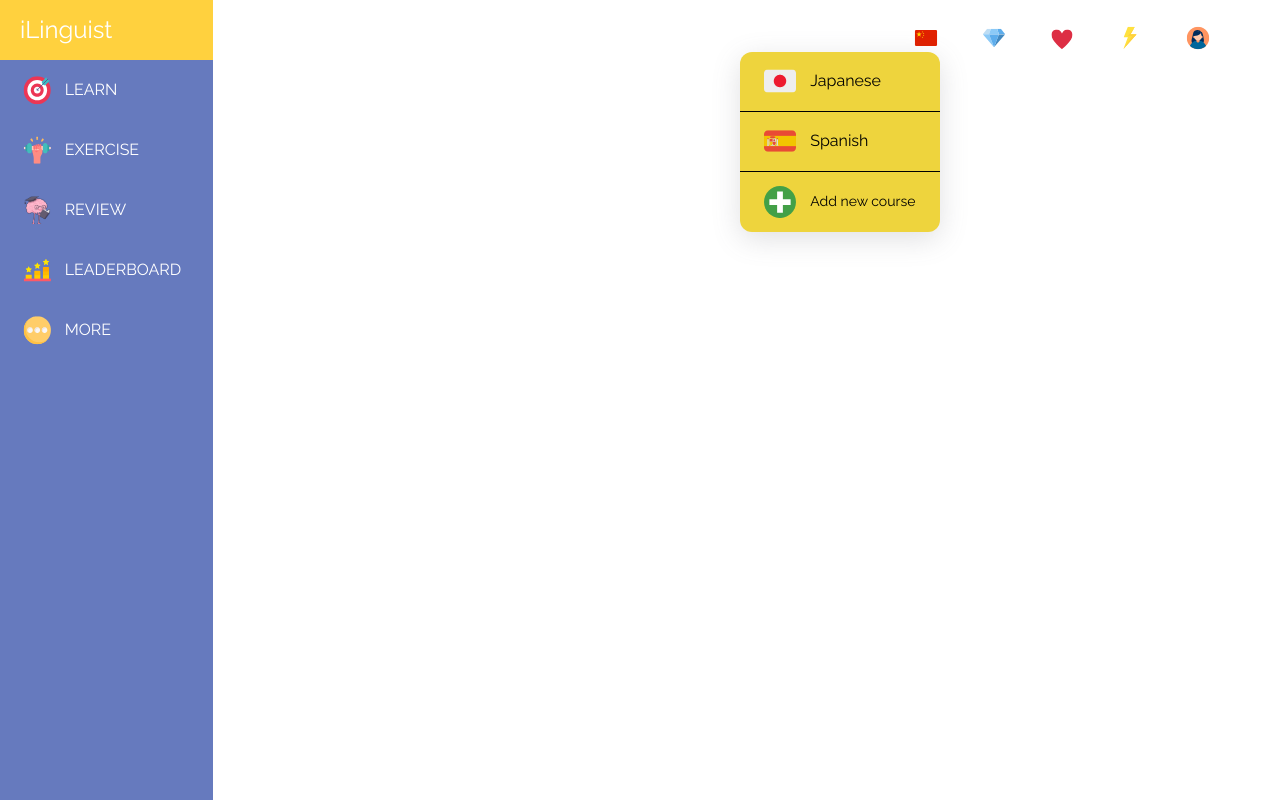
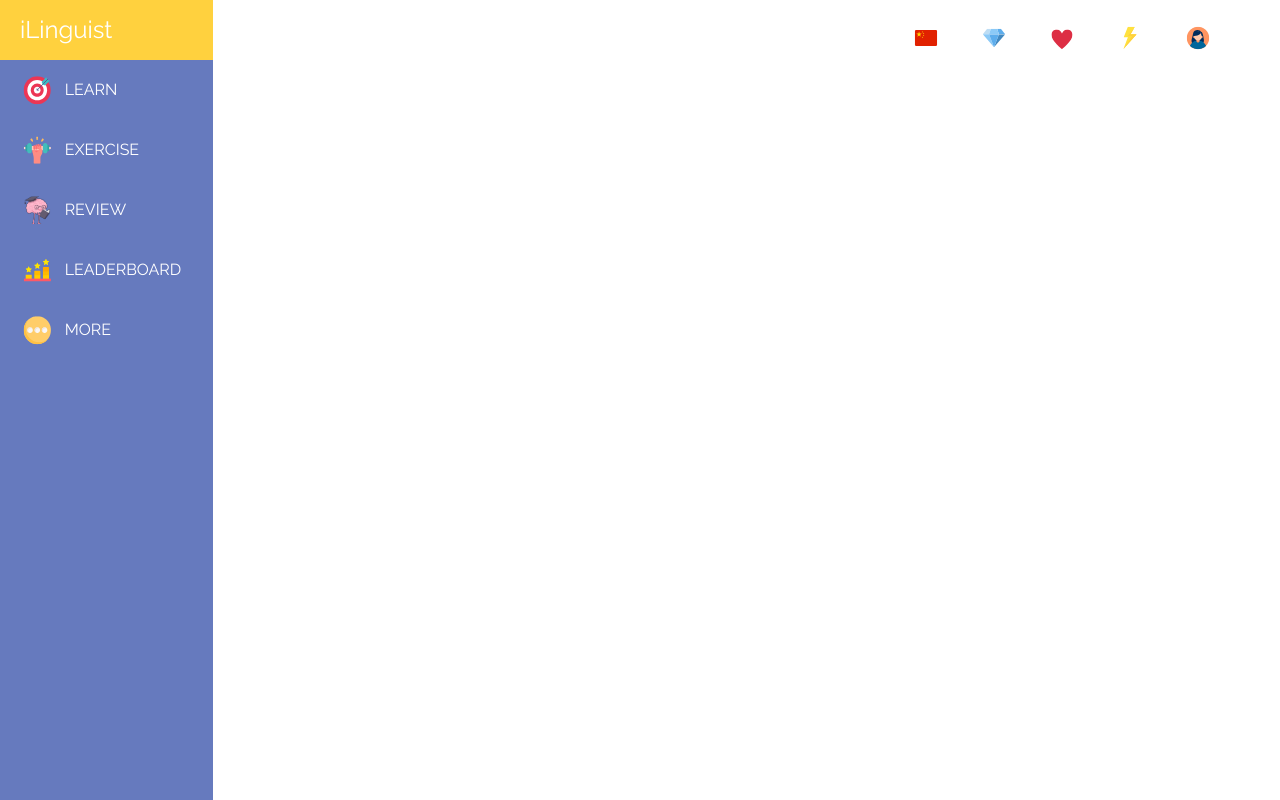
Before and after one commit to phanh247/learning-language-fe, a React (Create React App) app: page / in a window 1280 px wide. Built offline with nearby package versions, Linux system fonts and the light colour scheme.

Commit message:
commit small change

```diff
--- a/src/components/learn-pages/LessonPage.js
+++ b/src/components/learn-pages/LessonPage.js
@@ -4,9 +4,11 @@ import LearnPageSideNavbar from '../navbar/LearnPageSideNavbar';
 
 const LessonPage = () => {
     return (
-        <div>
+        <div className='lesson-page'>
             <LearnPageNavbar />
+
             <LearnPageSideNavbar />
+
         </div>
     );
 };
--- a/src/components/navbar/Navbar.css
+++ b/src/components/navbar/Navbar.css
@@ -24,7 +24,7 @@
     right: 20px;
     border-radius: 12px;
     background-color: #eed43d;
-    display: block;
+    display: none;
 }
 
 .learn-age-navbar__flag-item,
```
